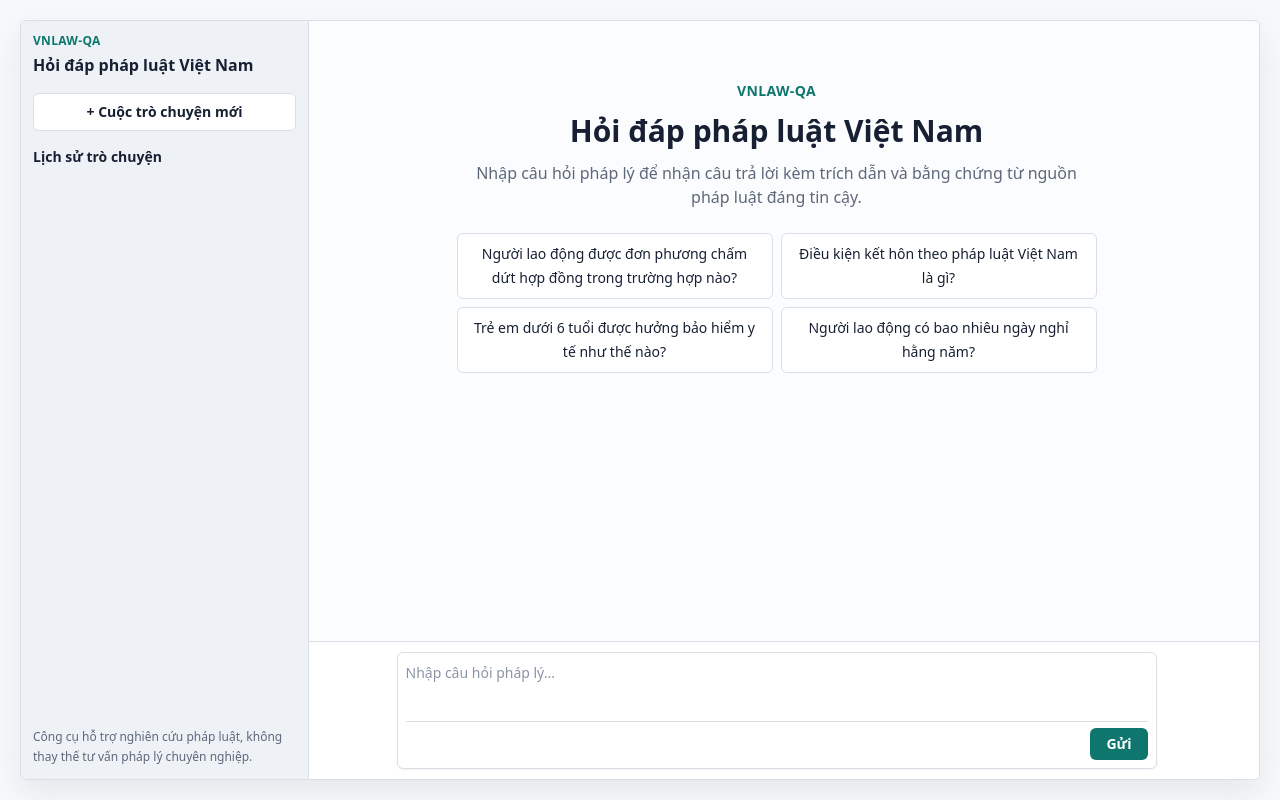
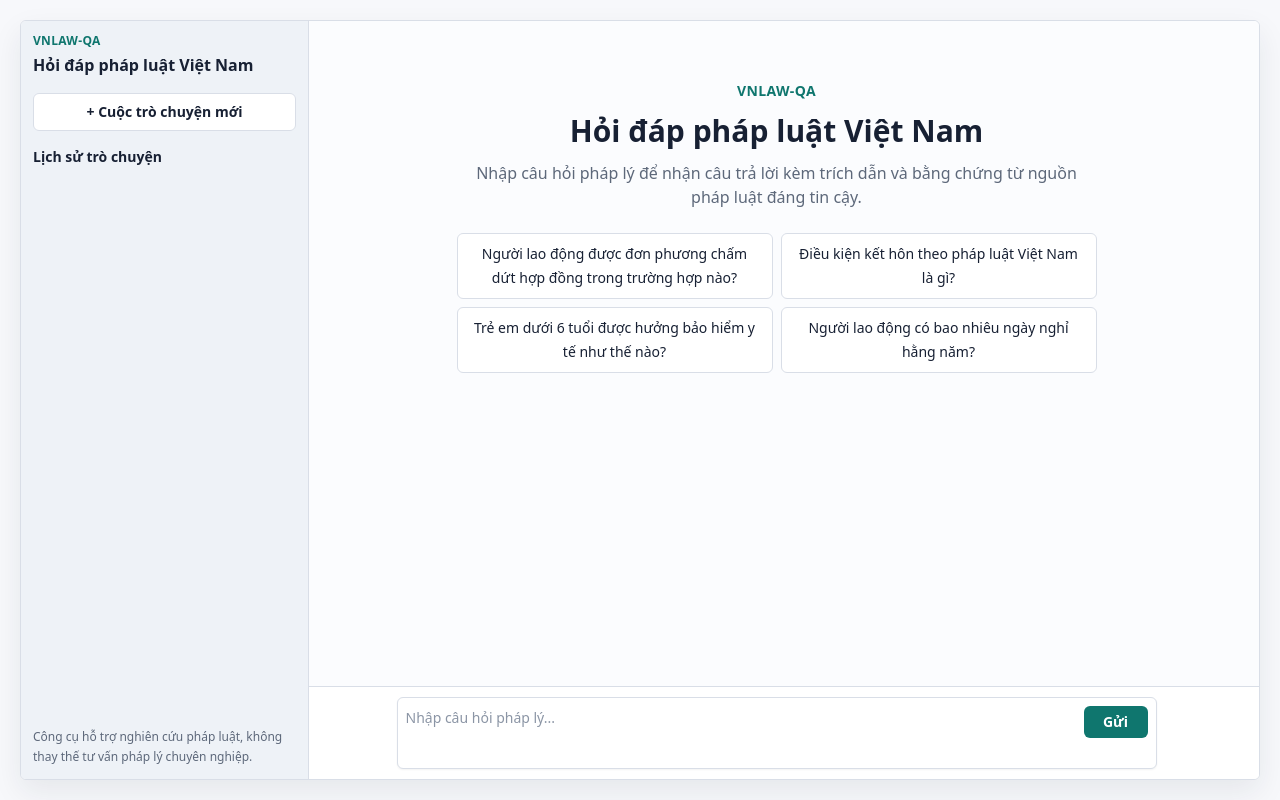
Before and after one commit to TruongQuangPhat/Vietnamese-Legal-Question-Answering-System, a Next.js app in the folder apps/frontend/: page / in a window 1280 px wide. Built offline with nearby package versions, Linux system fonts and the light colour scheme.

Commit message:
fix: align composer send button

```diff
--- a/apps/frontend/src/components/legal-qa/ask-form.tsx
+++ b/apps/frontend/src/components/legal-qa/ask-form.tsx
@@ -19,7 +19,7 @@ export function AskForm({
 }: AskFormProps) {
   return (
     <form
-      className="rounded-md border border-border bg-surface p-2 shadow-sm"
+      className="flex items-start gap-2 rounded-md border border-border bg-surface p-2 shadow-sm"
       onSubmit={(event) => {
         event.preventDefault();
         if (isLoading) {
@@ -29,7 +29,7 @@ export function AskForm({
         onSubmit();
       }}
     >
-      <div>
+      <div className="min-w-0 flex-1">
         <label className="sr-only" htmlFor="question">
           Câu hỏi pháp lý
         </label>
@@ -61,10 +61,9 @@ export function AskForm({
         ) : null}
       </div>
 
-      <div className="mt-1.5 flex justify-end border-t border-border pt-1.5">
       <button
         aria-label={isLoading ? "Dừng tạo câu trả lời" : "Gửi câu hỏi"}
-          className={`rounded-md px-4 py-1.5 text-sm font-semibold text-white transition ${
+        className={`min-w-16 shrink-0 self-start rounded-md px-4 py-1.5 text-sm font-semibold text-white transition ${
           isLoading
             ? "bg-[#8a3b3b] hover:bg-[#743232]"
             : "bg-primary hover:bg-[#0c625b]"
@@ -73,7 +72,6 @@ export function AskForm({
       >
         {isLoading ? "Dừng" : "Gửi"}
       </button>
-      </div>
     </form>
   );
 }
```
Also changed, not shown: 1 other file (tests, documents, lock files or other folders). Lines whose indentation alone changed are shown as unchanged.
